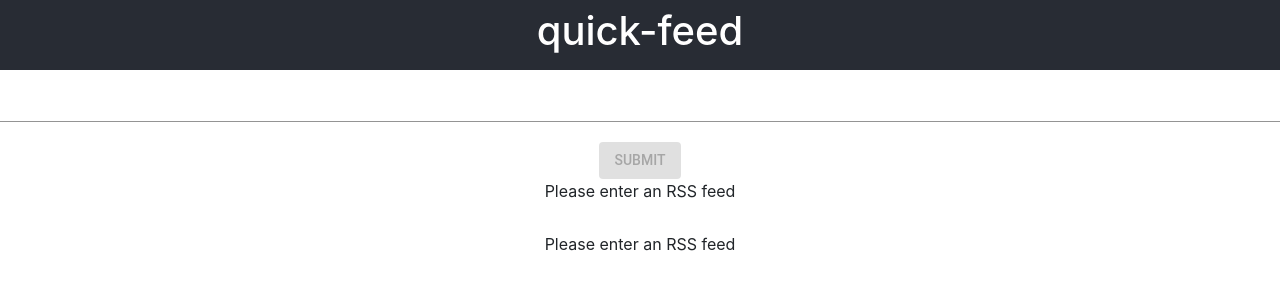
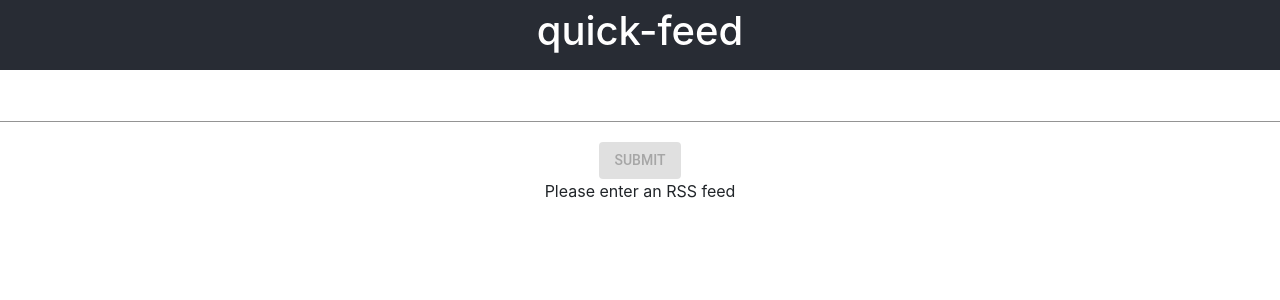
Before and after one commit to amcquade/quick-feed, a React (Create React App) app: page / in a window 1280 px wide. Shown: the top 300 px of the page. Built offline with nearby package versions, Linux system fonts and the light colour scheme.

Commit message:
Cleanup post merge

```diff
--- a/src/components/LoadingStatus.jsx
+++ b/src/components/LoadingStatus.jsx
@@ -5,7 +5,7 @@ import logo from "../logo.svg";
 const LoadingStatus = ({ fetching }) => {
   const styles = {
     statusContainer: {
-      height: "50px",
+      height: "15px",
       display: "flex",
       justifyContent: "center",
       alignItems: "center"
@@ -44,9 +44,7 @@ const LoadingStatus = ({ fetching }) => {
             <img src={logo} alt="loading animation" />
           </div>
         </div>
-      ) : (
-        <p style={styles.statusText}>Please enter an RSS feed</p>
-      )}
+      ) : (<div></div>)}
     </div>
   );
 };
--- a/src/components/SearchHistory.jsx
+++ b/src/components/SearchHistory.jsx
@@ -32,7 +32,7 @@ export default function SearchHistory(props) {
         aria-controls="simple-menu"
         aria-haspopup="true"
         onClick={handleClick}
-        style={{ color: "grey", margin: "10px" }}
+        style={{ color: "grey", marginTop: "10px" }}
       >
         Previous Feeds
       </Button>
```
